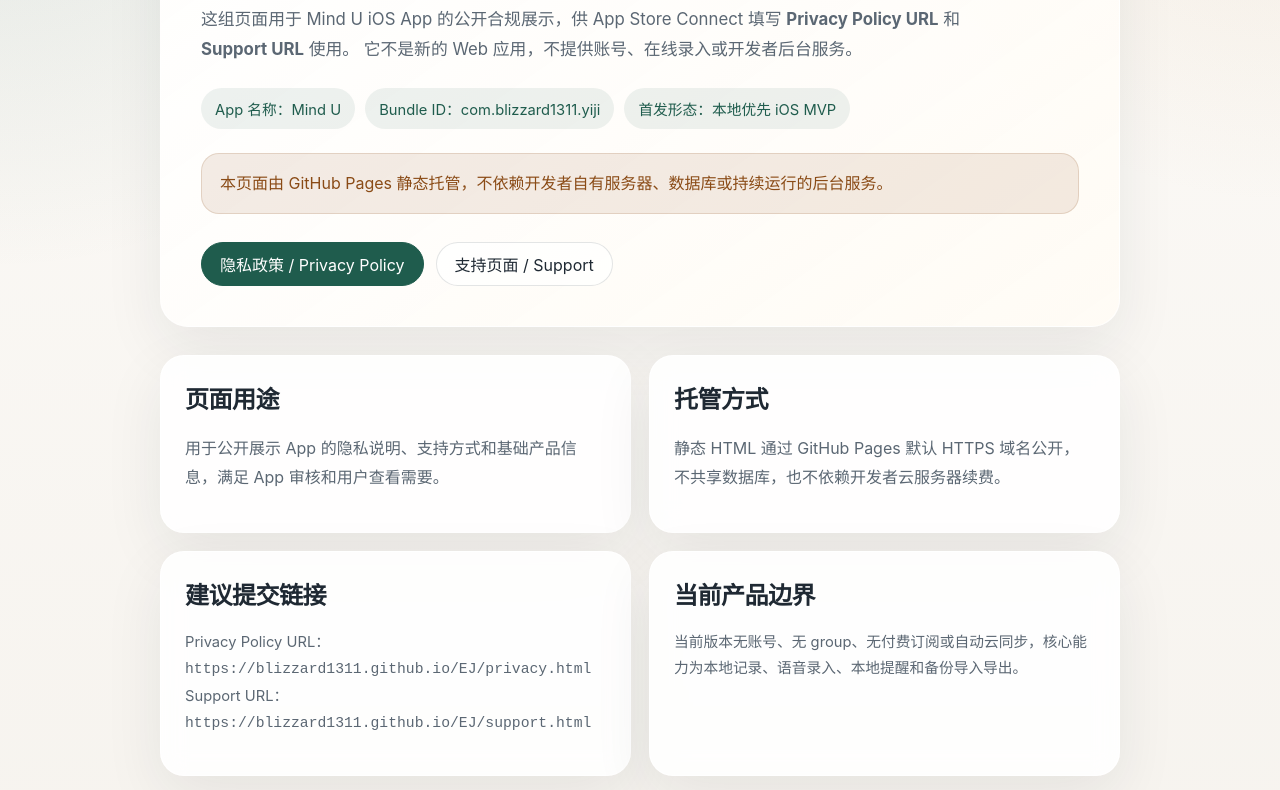
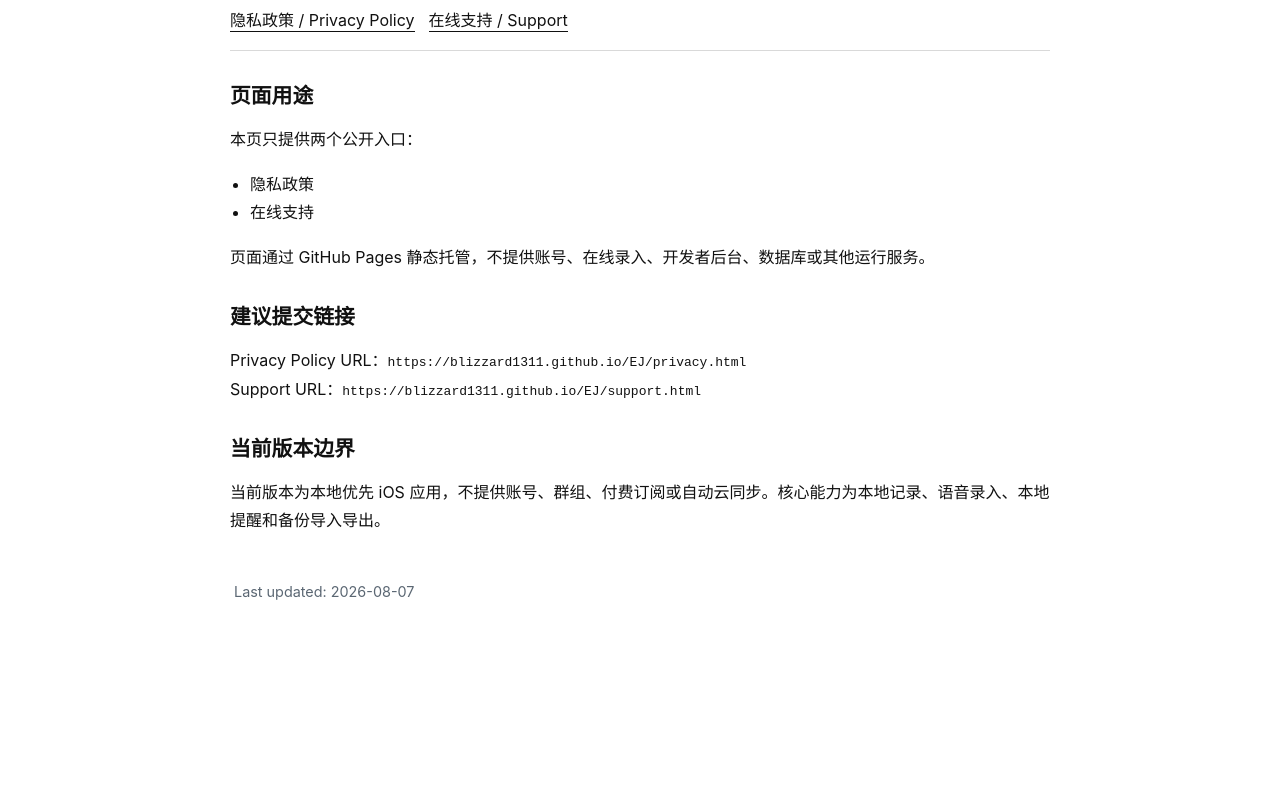
Before and after one commit to Blizzard1311/EJ, a plain HTML site: page index.html in a window 1280 px wide. Shown: the part 204-994 px from the top of the page. After the commit the page ends 860 px from the top, so only its background shows below. Drawn offline with Linux system fonts and the light colour scheme.

Commit message:
Simplify legal landing page

```diff
--- a/index.html
+++ b/index.html
@@ -6,56 +6,47 @@
   <title>Mind U | 合规信息页</title>
   <link rel="stylesheet" href="./assets/styles.css">
 </head>
-<body>
+<body class="simple-page">
   <main class="page">
-    <section class="hero">
-      <p class="eyebrow">Mind U Compliance Pages</p>
+    <header class="doc-header">
       <h1>Mind U 公开信息页</h1>
-      <p>
-        这组页面用于 Mind U iOS App 的公开合规展示，供 App Store Connect 填写
-        <strong>Privacy Policy URL</strong> 和 <strong>Support URL</strong> 使用。
-        它不是新的 Web 应用，不提供账号、在线录入或开发者后台服务。
-      </p>
-      <div class="hero-meta">
-        <span class="pill">App 名称：Mind U</span>
-        <span class="pill">Bundle ID：com.blizzard1311.yiji</span>
-        <span class="pill">首发形态：本地优先 iOS MVP</span>
+      <p>本页用于提供 Mind U 的公开合规入口，供 App Store Connect 填写隐私政策和支持链接使用。</p>
+      <div class="doc-meta">
+        App 名称：Mind U<br>
+        Bundle ID：com.blizzard1311.yiji<br>
+        页面类型：公开说明页面
       </div>
-      <div class="banner">
-        本页面由 GitHub Pages 静态托管，不依赖开发者自有服务器、数据库或持续运行的后台服务。
-      </div>
-      <nav class="nav" aria-label="Primary">
-        <a class="primary" href="./privacy.html">隐私政策 / Privacy Policy</a>
-        <a href="./support.html">支持页面 / Support</a>
+      <nav class="doc-nav" aria-label="Primary">
+        <a href="./privacy.html">隐私政策 / Privacy Policy</a>
+        <a href="./support.html">在线支持 / Support</a>
       </nav>
+    </header>
+
+    <section class="doc-section">
+      <h2>页面用途</h2>
+      <p>本页只提供两个公开入口：</p>
+      <ul>
+        <li>隐私政策</li>
+        <li>在线支持</li>
+      </ul>
+      <p>页面通过 GitHub Pages 静态托管，不提供账号、在线录入、开发者后台、数据库或其他运行服务。</p>
     </section>
 
-    <section class="grid">
-      <article class="card span-6">
-        <h2>页面用途</h2>
-        <p>用于公开展示 App 的隐私说明、支持方式和基础产品信息，满足 App 审核和用户查看需要。</p>
-      </article>
-      <article class="card span-6">
-        <h2>托管方式</h2>
-        <p>静态 HTML 通过 GitHub Pages 默认 HTTPS 域名公开，不共享数据库，也不依赖开发者云服务器续费。</p>
-      </article>
-      <article class="card span-6">
-        <h2>建议提交链接</h2>
-        <p class="small">
-          Privacy Policy URL：<code>https://blizzard1311.github.io/EJ/privacy.html</code><br>
-          Support URL：<code>https://blizzard1311.github.io/EJ/support.html</code>
-        </p>
-      </article>
-      <article class="card span-6">
-        <h2>当前产品边界</h2>
-        <p class="small">
-          当前版本无账号、无 group、无付费订阅或自动云同步，核心能力为本地记录、语音录入、本地提醒和备份导入导出。
-        </p>
-      </article>
+    <section class="doc-section">
+      <h2>建议提交链接</h2>
+      <p>
+        Privacy Policy URL：<code>https://blizzard1311.github.io/EJ/privacy.html</code><br>
+        Support URL：<code>https://blizzard1311.github.io/EJ/support.html</code>
+      </p>
+    </section>
+
+    <section class="doc-section">
+      <h2>当前版本边界</h2>
+      <p>当前版本为本地优先 iOS 应用，不提供账号、群组、付费订阅或自动云同步。核心能力为本地记录、语音录入、本地提醒和备份导入导出。</p>
     </section>
 
     <footer class="footer">
-      Last updated: 2026-08-05
+      Last updated: 2026-08-07
     </footer>
   </main>
 </body>
```
